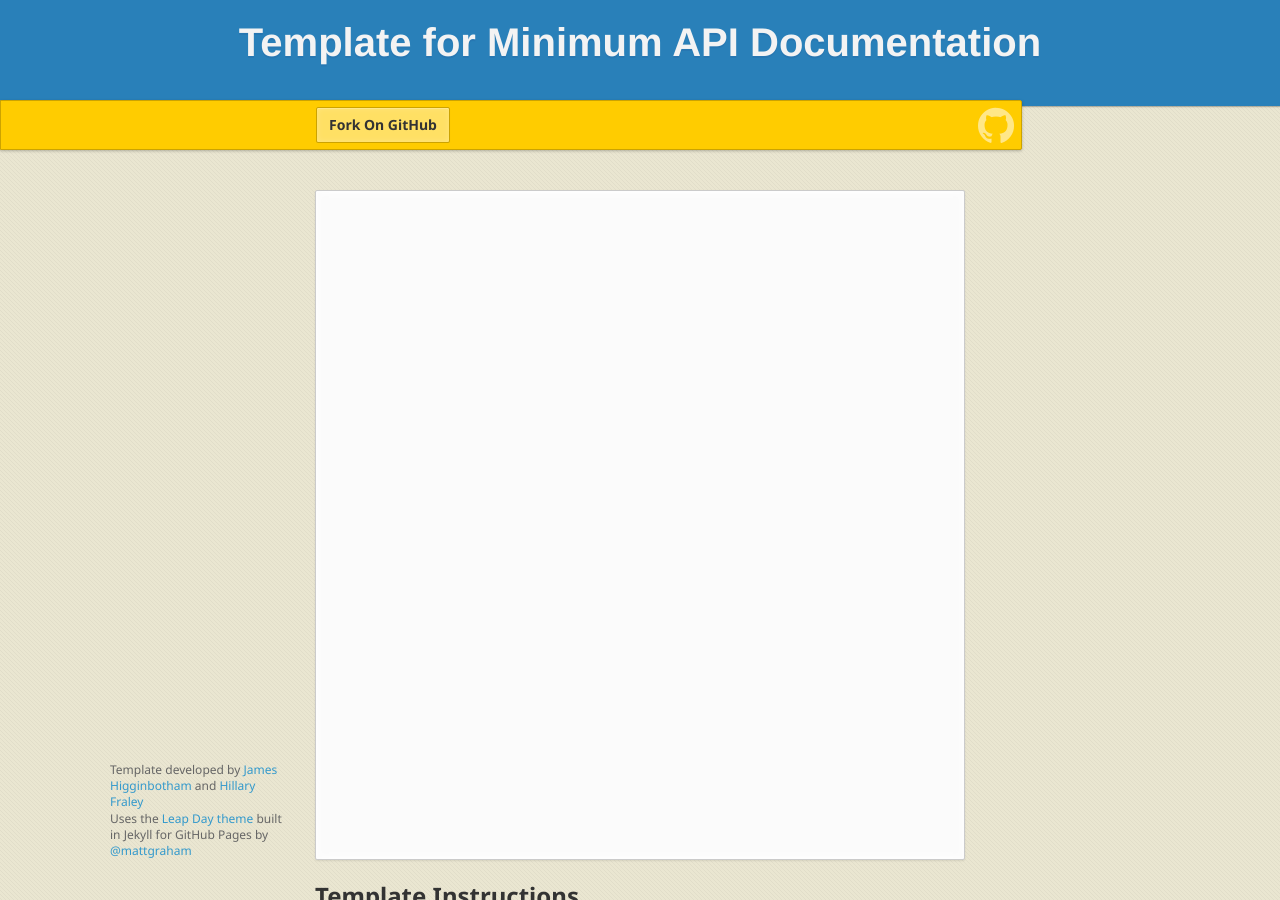
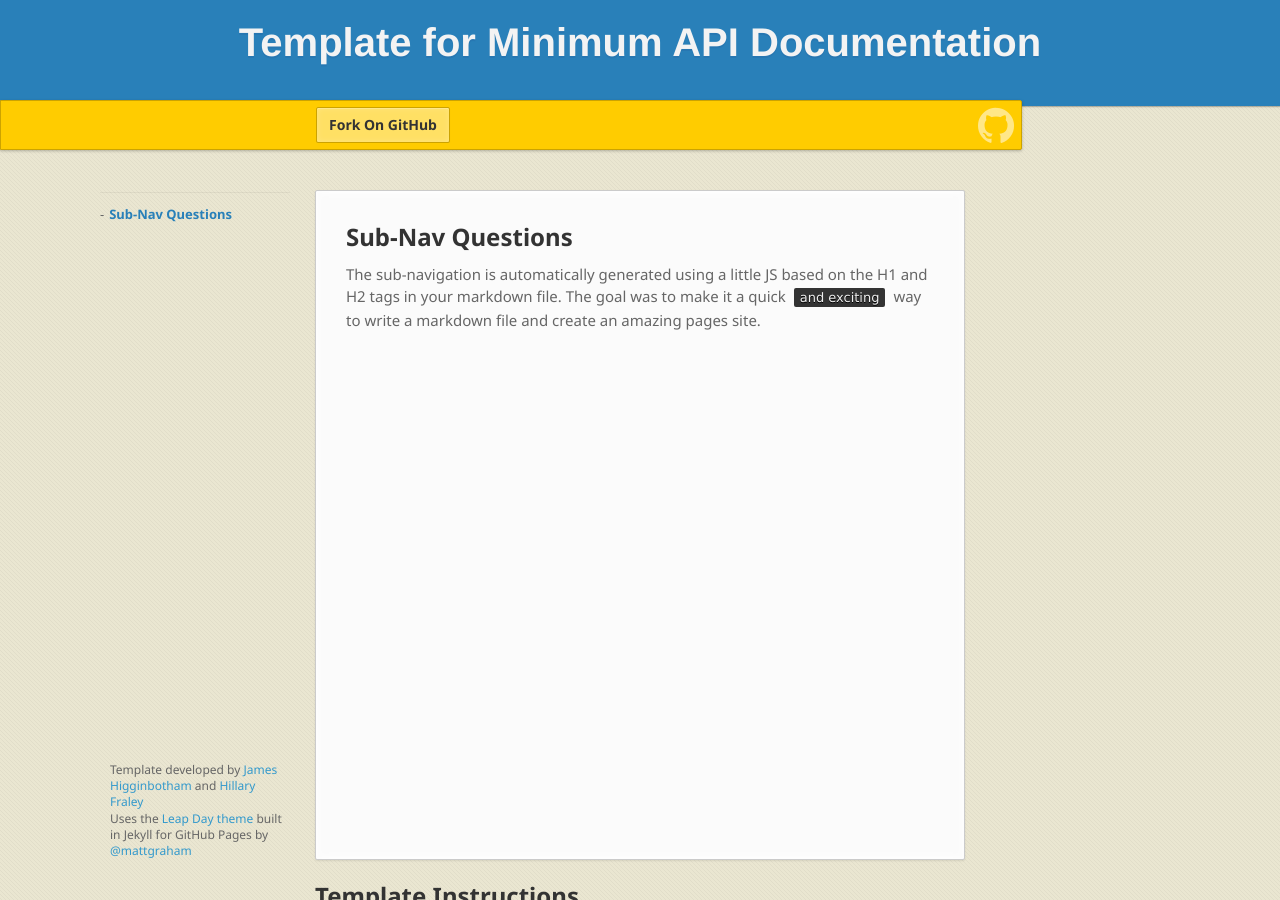
Before and after one commit to hillaryfraley/test-mvd-template, a Jekyll site: the page built from index.md, in a window 1280 px wide and 900 px high. Built offline with Jekyll 4.4.1, drawn with Linux system fonts in a browser that asks for light colours; nearby versions of some CDN libraries; some web fonts are replaced.

Commit message:
update css

```diff
--- a/_layouts/home.html
+++ b/_layouts/home.html
@@ -8,6 +8,9 @@
 
   <section>
 
+    <h2>Sub-Nav Questions</h2>
+
+    <p>The sub-navigation is automatically generated using a little JS based on the H1 and H2 tags in your markdown file. The goal was to make it a quick <code>and exciting</code> way to write a markdown file and create an amazing pages site.  </p>
 
     </section>
 
```
